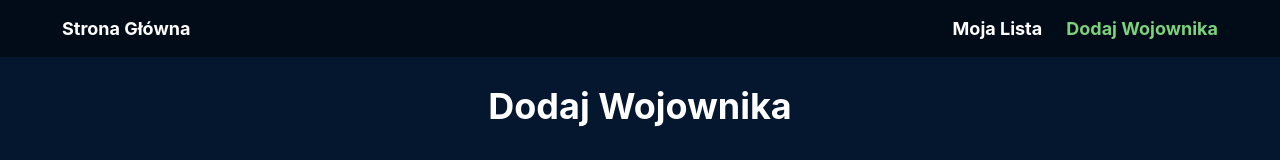
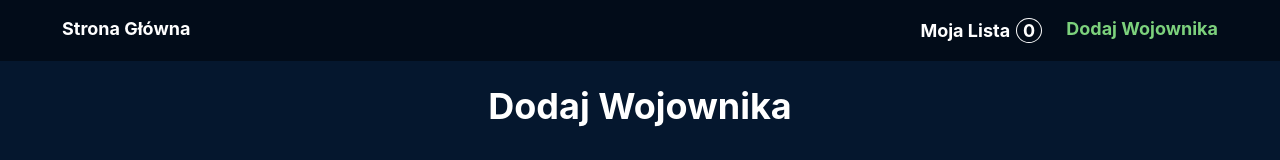
Before and after one commit to annabuczek/warriors, a React (Create React App) app: page /warriors/new in a window 1280 px wide. Shown: the top 160 px of the page. Built offline with nearby package versions, Linux system fonts and the light colour scheme; no server answers.

Commit message:
Add my list counter to the header link

```diff
--- a/src/components/Header/Header.js
+++ b/src/components/Header/Header.js
@@ -1,9 +1,10 @@
 import React, { useState } from 'react';
+import { connect } from 'react-redux';
 import { Link } from 'react-router-dom';
 import './Header.scss';
 import './Hamburger.scss';
 
-const NavigationLinks = ({ mobile, handleClick }) => {
+const NavigationLinks = ({ mobile, handleClick, listCount }) => {
   return (
     <div className="header__links">
       <Link
@@ -14,6 +15,7 @@ const NavigationLinks = ({ mobile, handleClick }) => {
         onClick={handleClick}
       >
         Moja Lista
+        <span className="header__list-counter">{listCount}</span>
       </Link>
       <Link
         to="/warriors/new"
@@ -26,7 +28,7 @@ const NavigationLinks = ({ mobile, handleClick }) => {
   );
 };
 
-const NavigationMobile = () => {
+const NavigationMobile = ({ listCount }) => {
   const [open, setOpen] = useState(false);
   return (
     <div className="nav-mobile">
@@ -46,32 +48,39 @@ const NavigationMobile = () => {
           open ? 'nav-mobile__drawer--open' : ''
         }`}
       >
-        <NavigationLinks mobile handleClick={() => setOpen(false)} />
+        <NavigationLinks
+          mobile
+          handleClick={() => setOpen(false)}
+          listCount={listCount}
+        />
       </div>
     </div>
   );
 };
 
-const NavigationDesktop = () => {
+const NavigationDesktop = ({ listCount }) => {
   return (
     <div className="nav-desktop">
-      <NavigationLinks />
+      <NavigationLinks listCount={listCount} />
     </div>
   );
 };
 
-const Header = () => {
+const Header = ({ myList }) => {
+  const getMyListCount = () => {
+    return Object.keys(myList).length;
+  };
   return (
     <section className="header">
       <nav className="header__navbar">
         <Link to="/" className="header__link">
           Strona Główna
         </Link>
-        <NavigationMobile />
-        <NavigationDesktop />
+        <NavigationMobile listCount={getMyListCount()} />
+        <NavigationDesktop listCount={getMyListCount()} />
       </nav>
     </section>
   );
 };
 
-export default Header;
+export default connect(({ myList }) => ({ myList }))(Header);
--- a/src/components/Header/Header.scss
+++ b/src/components/Header/Header.scss
@@ -44,6 +44,14 @@
       }
     }
   }
+
+  &__list-counter {
+    display: inline-block;
+    margin-left: 0.6rem;
+    padding: 0.1rem 0.6rem;
+    border: 0.1rem solid white;
+    border-radius: 50%;
+  }
 }
 
 .nav-mobile {
```
